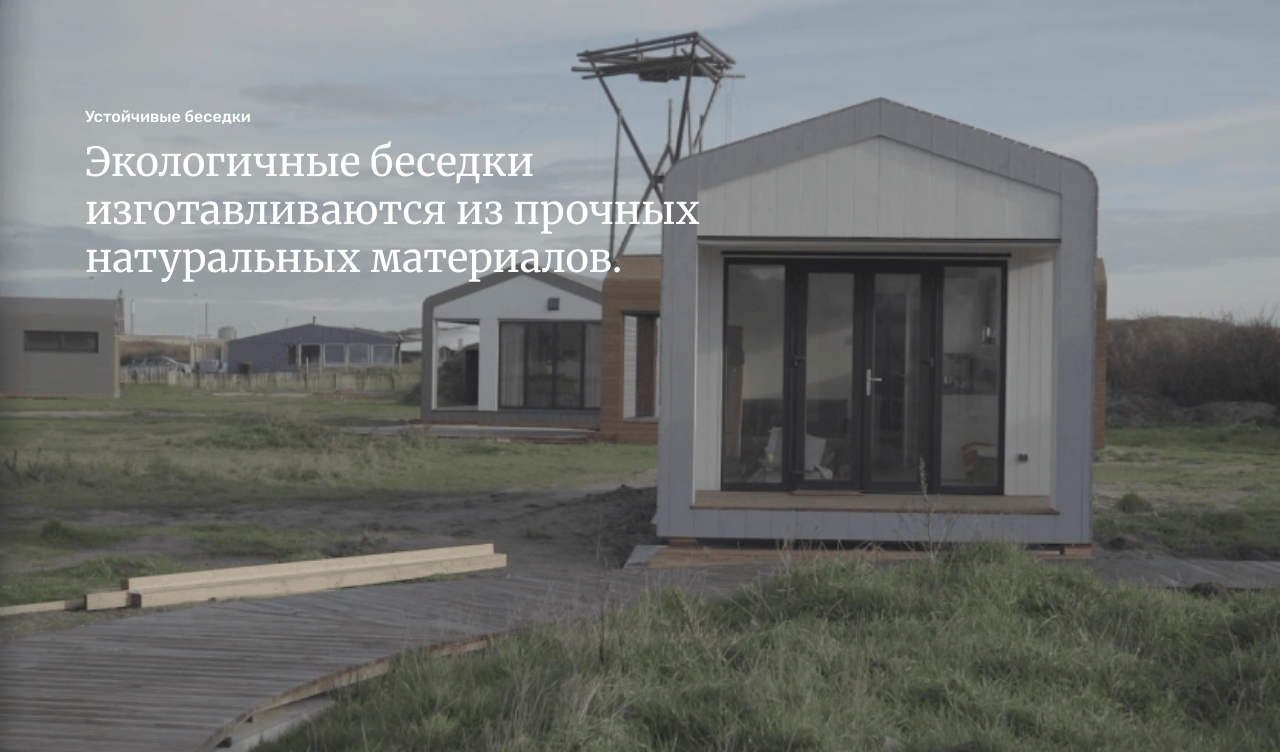
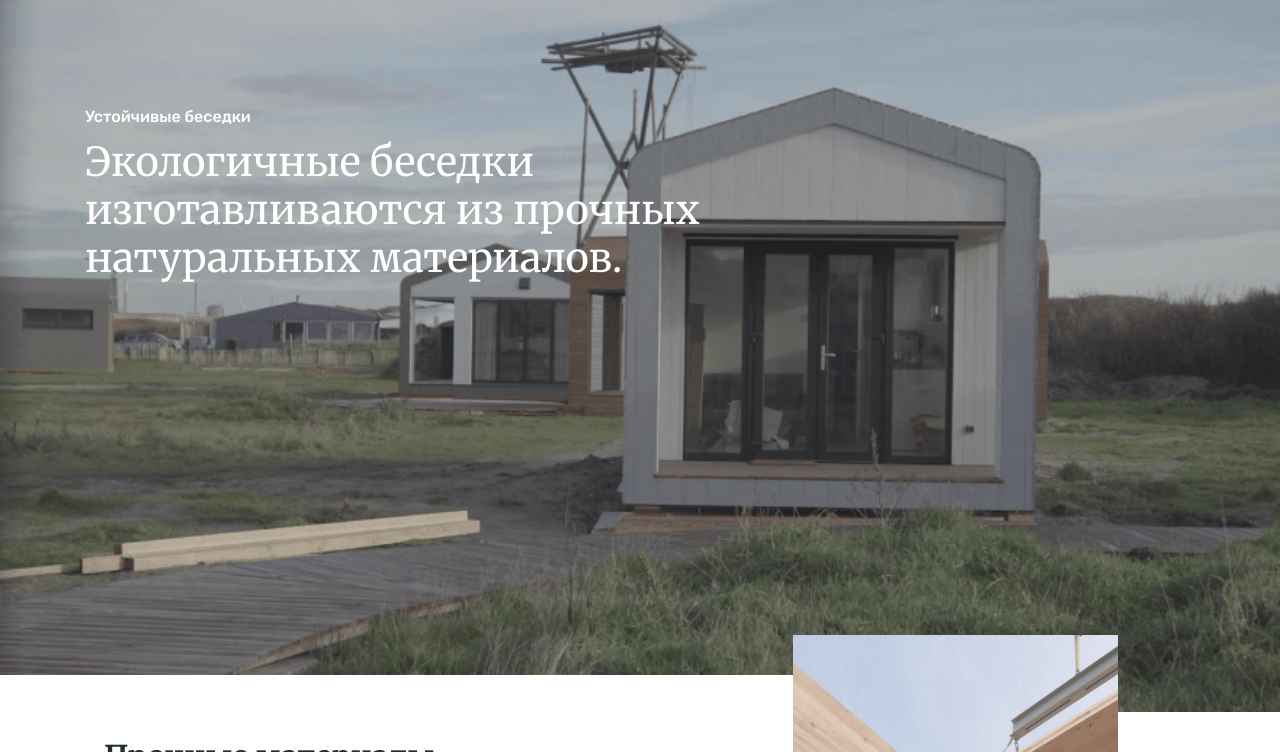
Before and after one commit to JBBDC/eco-cabins, a plain HTML site: page index.html in a window 1280 px wide. Shown: the part 88-840 px from the top of the page. Drawn offline with Linux system fonts and the light colour scheme.

```diff
--- a/index.html
+++ b/index.html
@@ -404,7 +404,7 @@
         }
 
         .home {
-            min-height: 115vh;
+            min-height: 100vh;
             width: 100%;
             background: url(images/BG.png) no-repeat;
             background-size: cover
@@ -412,7 +412,7 @@
 
         .home .container {
             height: 100%;
-            min-height: 115vh
+            min-height: 100vh
         }
 
         .home .navbar {
```
